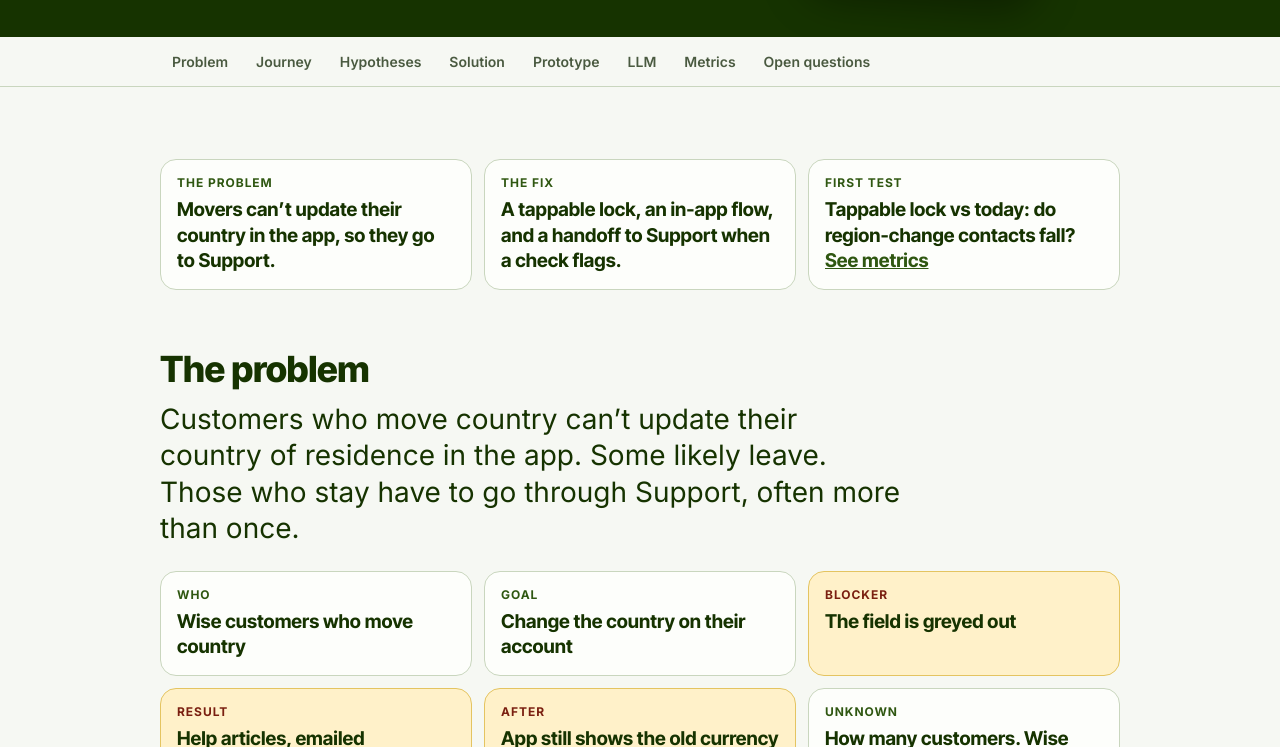
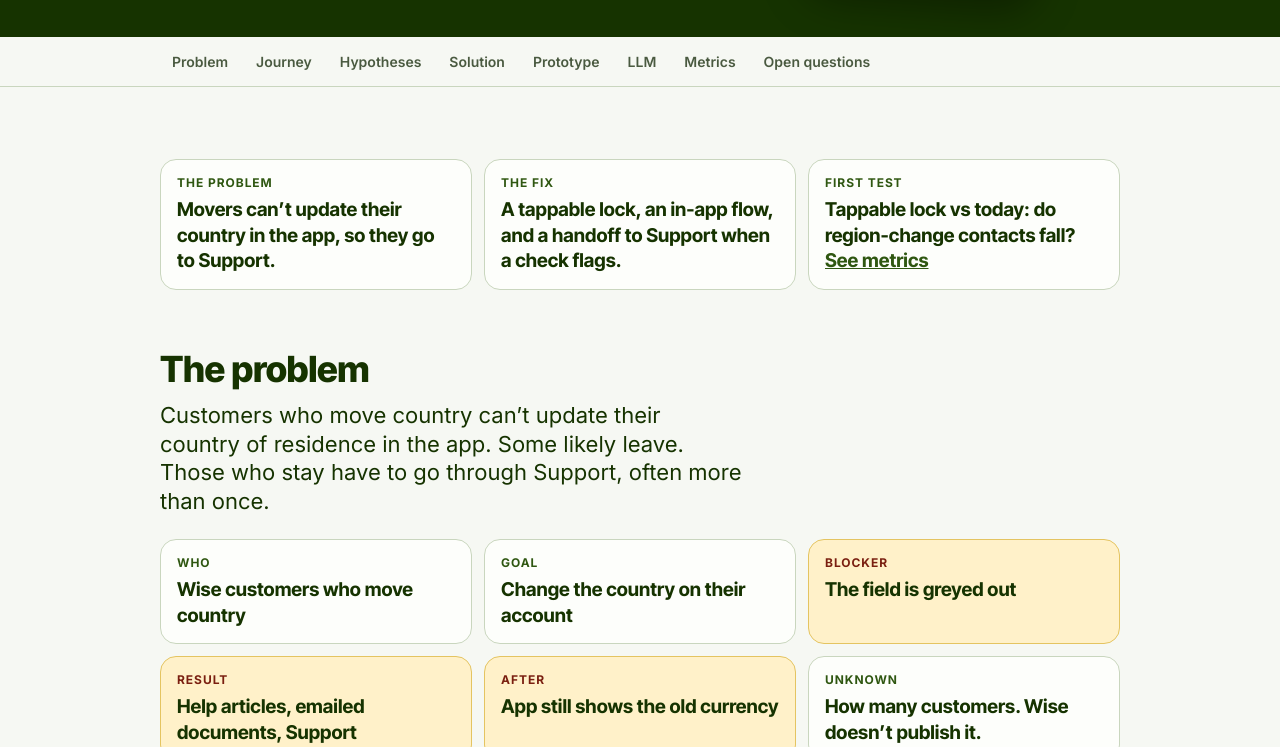
Before and after one commit to namratapanchal30/wise-product-teardown-country-change, a plain HTML site: page index.html in a window 1280 px wide. Shown: the part 471-1218 px from the top of the page. Drawn offline with Linux system fonts and the light colour scheme.

Commit message:
Reduce problem statement font

```diff
--- a/index.html
+++ b/index.html
@@ -123,7 +123,7 @@ ul.tight li{margin:3px 0}
 
 
 /* problem visuals */
-.statement{font-family:var(--body);font-weight:400;font-size:clamp(20px,2.9vw,28px);line-height:1.3;color:var(--forest);max-width:42ch;margin:6px 0 24px}
+.statement{font-family:var(--body);font-weight:400;font-size:clamp(17px,2.3vw,22px);line-height:1.3;color:var(--forest);max-width:42ch;margin:6px 0 24px}
 .sub{margin:8px 0 12px;font-size:15px;color:var(--muted);text-transform:uppercase;letter-spacing:.06em}
 .tiles{display:grid;grid-template-columns:repeat(3,1fr);gap:12px;margin:0 0 30px}
 .glance .tiles{margin:24px 0 0}
```
